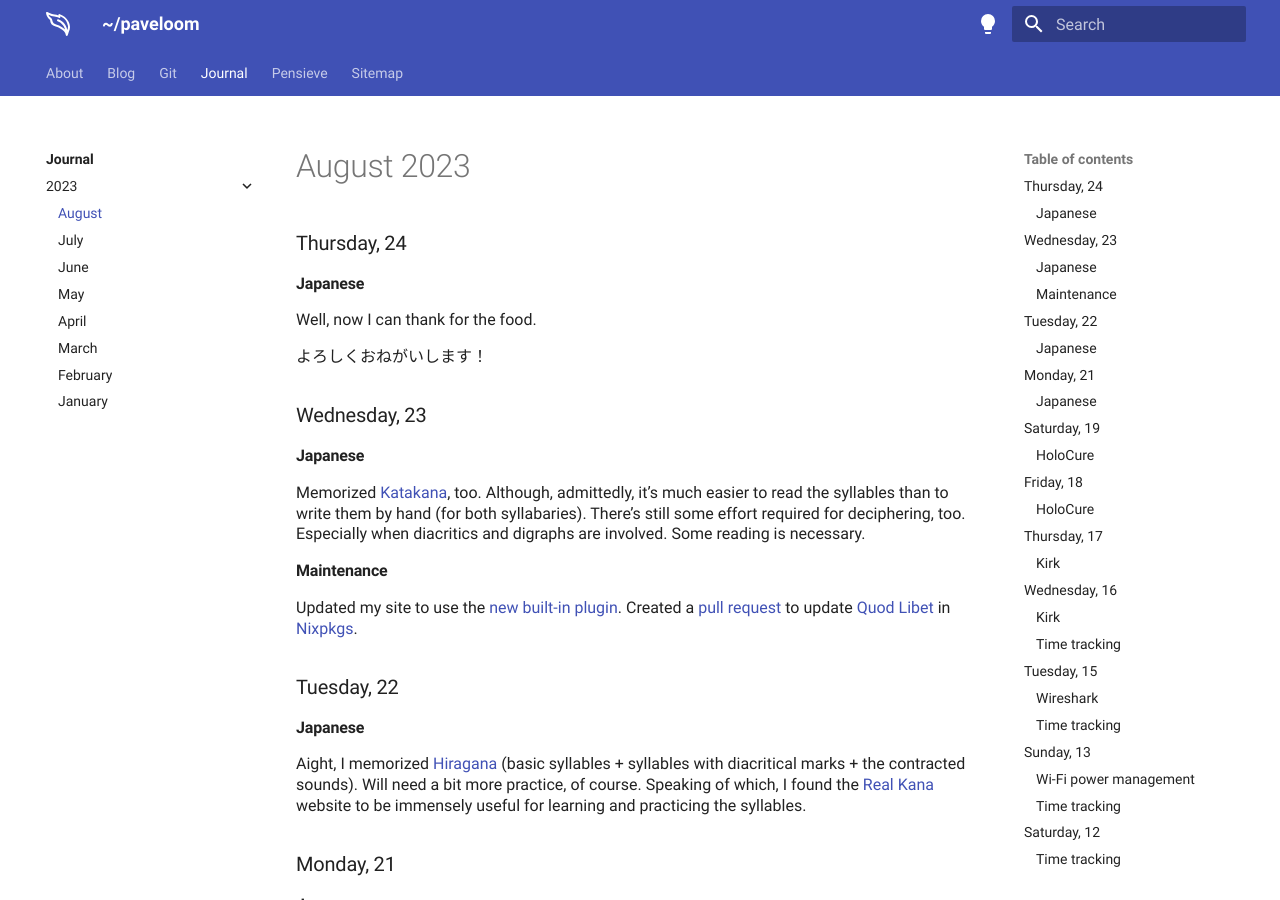
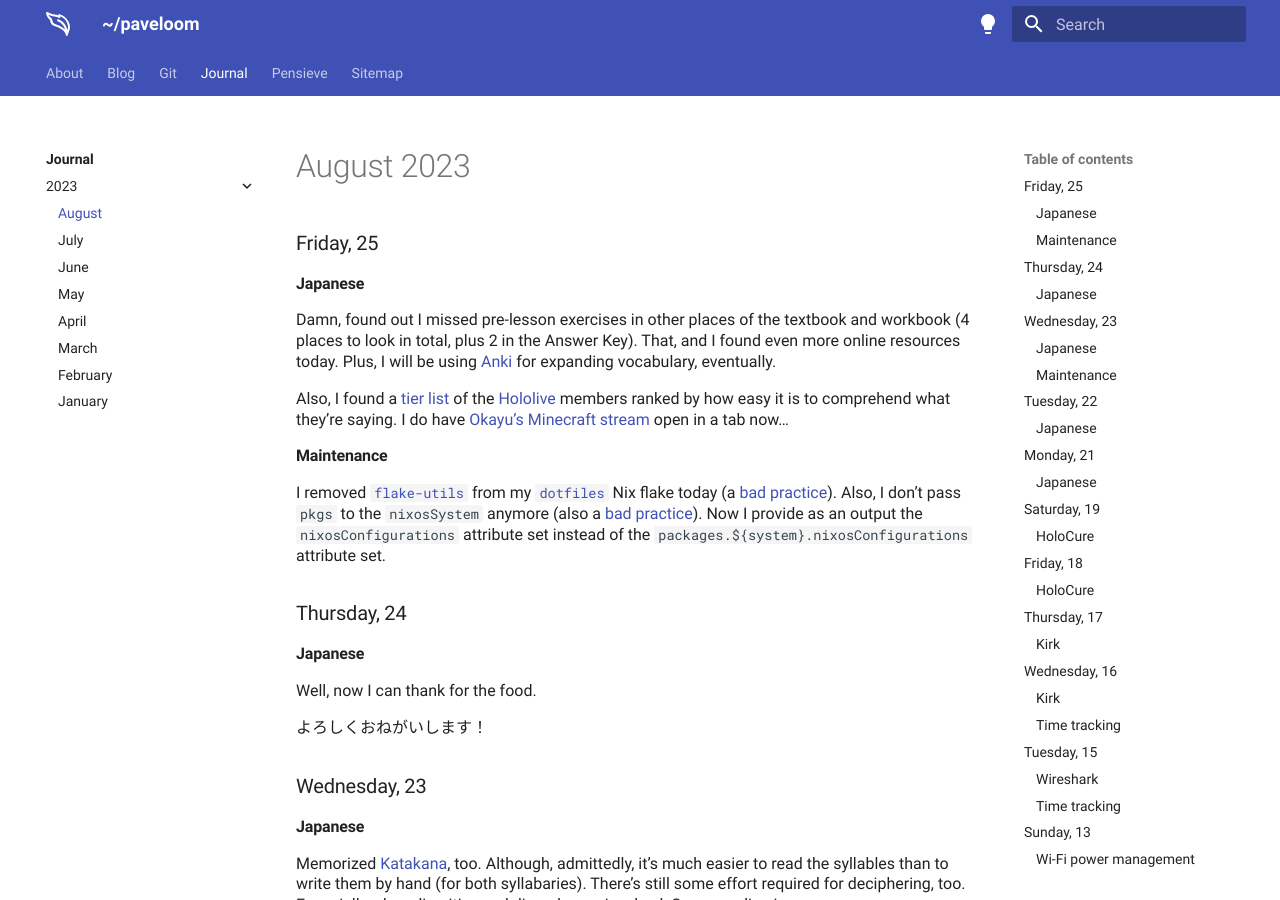
Before and after one commit to paveloom/paveloom.dev, an MkDocs documentation site: the page built from content/journal/2023/august.md, in a window 1280 px wide and 900 px high. Built offline with MkDocs 1.6.1 and Material for MkDocs 9.7.7, drawn with Linux system fonts in a browser that asks for light colours.

Commit message:
Journal: add the August, 25 entry.

```diff
--- a/content/journal/2023/august.md
+++ b/content/journal/2023/august.md
@@ -1,4 +1,16 @@
 # August 2023
+
+### Friday, 25 {#25}
+
+#### Japanese {#25#japanese}
+
+Damn, found out I missed pre-lesson exercises in other places of the textbook and workbook (4 places to look in total, plus 2 in the Answer Key). That, and I found even more online resources today. Plus, I will be using [Anki](https://apps.ankiweb.net) for expanding vocabulary, eventually.
+
+Also, I found a [tier list](https://www.reddit.com/r/Hololive/comments/iqlzwv/recommendations_for_learning_japanese/g4t3wpq) of the [Hololive](https://en.wikipedia.org/wiki/Hololive_Production) members ranked by how easy it is to comprehend what they're saying. I do have [Okayu's Minecraft stream](https://www.youtube.com/watch?v=ntgtxLmF2r4) open in a tab now...
+
+#### Maintenance {#25#maintenance}
+
+I removed [`flake-utils`](https://github.com/numtide/flake-utils) from my [`dotfiles`](../../git.md#dotfiles) Nix flake today (a [bad practice](https://ayats.org/blog/no-flake-utils)). Also, I don't pass `pkgs` to the `nixosSystem` anymore (also a [bad practice](https://discourse.nixos.org/t/allowunfree-doesnt-work-with-flake-managed-system/21798/14)). Now I provide as an output the `nixosConfigurations` attribute set instead of the `packages.${system}.nixosConfigurations` attribute set.
 
 ### Thursday, 24 {#24}
 
```
